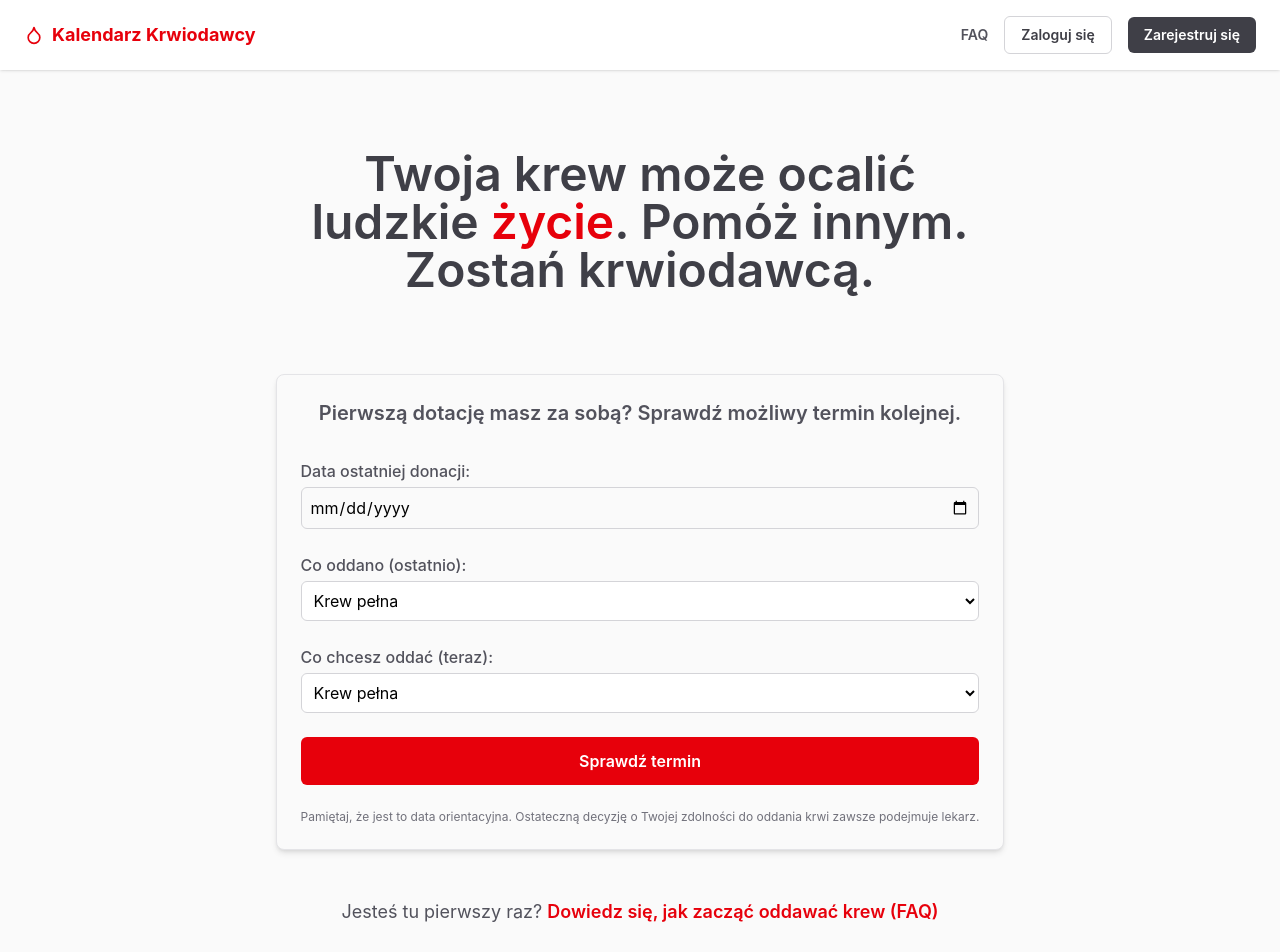
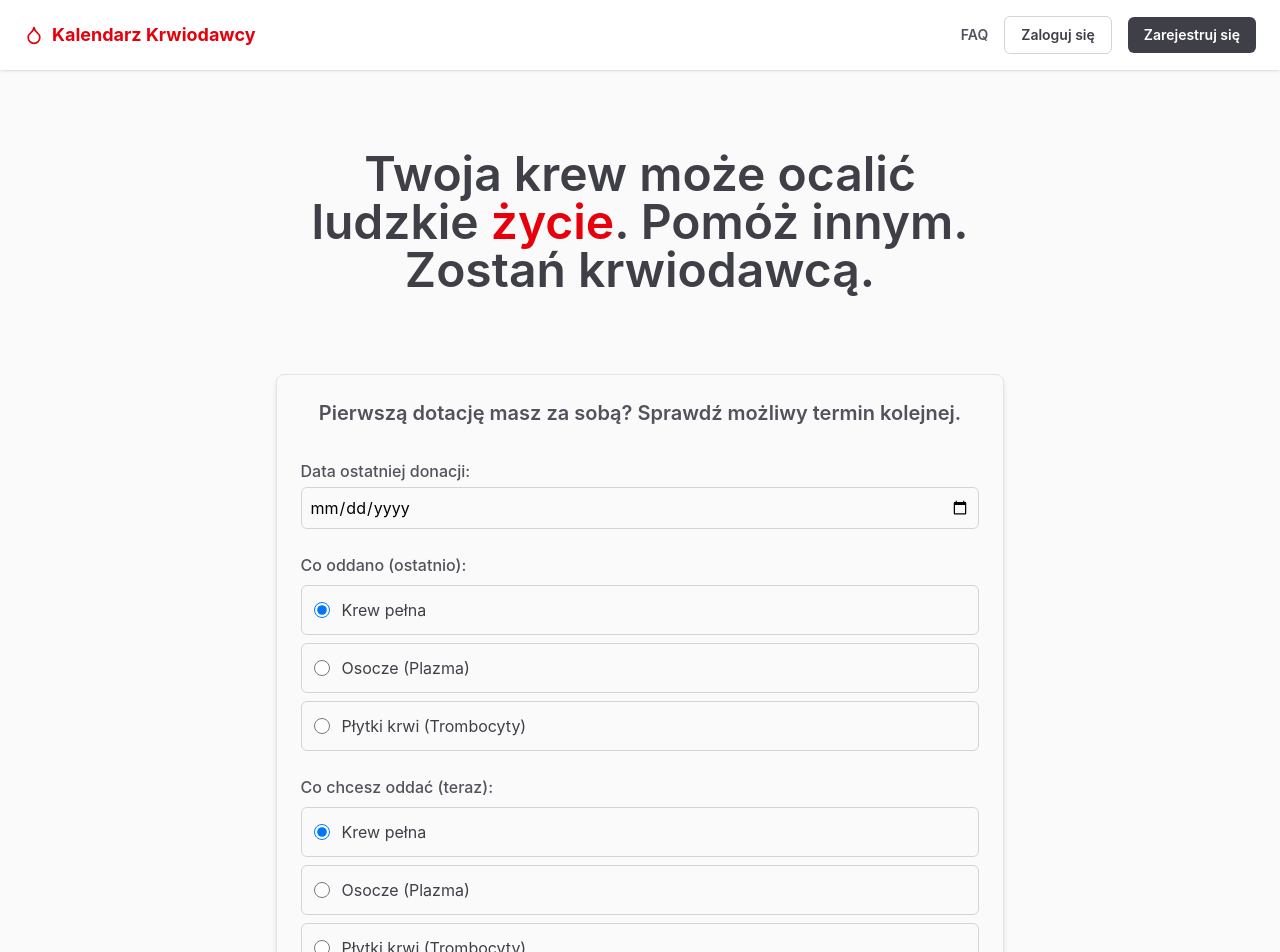
Before and after one commit to JuncProgramming/kalendarz-krwiodawcy, a React (Vite) app: page / in a window 1280 px wide. Shown: the top 952 px of the page. Built offline with nearby package versions, Linux system fonts and the light colour scheme; no server answers.

Commit message:
Change the selection way of the donation types in the donation calculator from selection to radio buttons

```diff
--- a/src/components/DonationCalculator.tsx
+++ b/src/components/DonationCalculator.tsx
@@ -63,37 +63,101 @@ export function DonationCalculator() {
       </div>
 
       <div className="flex flex-col">
-        <label
-          htmlFor="lastDonationType"
-          className="mb-1 font-medium text-zinc-600">
+        <label className="mb-2 font-medium text-zinc-600">
           Co oddano (ostatnio):
         </label>
-        <select
-          id="lastDonationType"
-          value={lastDonationType}
-          onChange={(e) => setLastDonationType(e.target.value as DonationType)}
-          className="p-2 border border-zinc-300 rounded-md bg-white">
-          <option value="krew_pelna">Krew pełna</option>
-          <option value="osocze">Osocze (Plazma)</option>
-          <option value="plytki">Płytki krwi (Trombocyty)</option>
-        </select>
+        <div className="space-y-2">
+          <label className="flex items-center p-3 border border-zinc-300 rounded-md cursor-pointer hover:bg-zinc-50 transition-colors">
+            <input
+              type="radio"
+              name="lastDonationType"
+              value="krew_pelna"
+              checked={lastDonationType === 'krew_pelna'}
+              onChange={(e) =>
+                setLastDonationType(e.target.value as DonationType)
+              }
+              className="w-4 h-4 text-red-600 focus:ring-red-500"
+            />
+            <span className="ml-3 text-zinc-700">Krew pełna</span>
+          </label>
+          <label className="flex items-center p-3 border border-zinc-300 rounded-md cursor-pointer hover:bg-zinc-50 transition-colors">
+            <input
+              type="radio"
+              name="lastDonationType"
+              value="osocze"
+              checked={lastDonationType === 'osocze'}
+              onChange={(e) =>
+                setLastDonationType(e.target.value as DonationType)
+              }
+              className="w-4 h-4 text-red-600 focus:ring-red-500"
+            />
+            <span className="ml-3 text-zinc-700">Osocze (Plazma)</span>
+          </label>
+          <label className="flex items-center p-3 border border-zinc-300 rounded-md cursor-pointer hover:bg-zinc-50 transition-colors">
+            <input
+              type="radio"
+              name="lastDonationType"
+              value="plytki"
+              checked={lastDonationType === 'plytki'}
+              onChange={(e) =>
+                setLastDonationType(e.target.value as DonationType)
+              }
+              className="w-4 h-4 text-red-600 focus:ring-red-500"
+            />
+            <span className="ml-3 text-zinc-700">
+              Płytki krwi (Trombocyty)
+            </span>
+          </label>
+        </div>
       </div>
 
       <div className="flex flex-col">
-        <label
-          htmlFor="nextDonationType"
-          className="mb-1 font-medium text-zinc-600">
+        <label className="mb-2 font-medium text-zinc-600">
           Co chcesz oddać (teraz):
         </label>
-        <select
-          id="nextDonationType"
-          value={nextDonationType}
-          onChange={(e) => setNextDonationType(e.target.value as DonationType)}
-          className="p-2 border border-zinc-300 rounded-md bg-white">
-          <option value="krew_pelna">Krew pełna</option>
-          <option value="osocze">Osocze (Plazma)</option>
-          <option value="plytki">Płytki krwi (Trombocyty)</option>
-        </select>
+        <div className="space-y-2">
+          <label className="flex items-center p-3 border border-zinc-300 rounded-md cursor-pointer hover:bg-zinc-50 transition-colors">
+            <input
+              type="radio"
+              name="nextDonationType"
+              value="krew_pelna"
+              checked={nextDonationType === 'krew_pelna'}
+              onChange={(e) =>
+                setNextDonationType(e.target.value as DonationType)
+              }
+              className="w-4 h-4 text-red-600 focus:ring-red-500"
+            />
+            <span className="ml-3 text-zinc-700">Krew pełna</span>
+          </label>
+          <label className="flex items-center p-3 border border-zinc-300 rounded-md cursor-pointer hover:bg-zinc-50 transition-colors">
+            <input
+              type="radio"
+              name="nextDonationType"
+              value="osocze"
+              checked={nextDonationType === 'osocze'}
+              onChange={(e) =>
+                setNextDonationType(e.target.value as DonationType)
+              }
+              className="w-4 h-4 text-red-600 focus:ring-red-500"
+            />
+            <span className="ml-3 text-zinc-700">Osocze (Plazma)</span>
+          </label>
+          <label className="flex items-center p-3 border border-zinc-300 rounded-md cursor-pointer hover:bg-zinc-50 transition-colors">
+            <input
+              type="radio"
+              name="nextDonationType"
+              value="plytki"
+              checked={nextDonationType === 'plytki'}
+              onChange={(e) =>
+                setNextDonationType(e.target.value as DonationType)
+              }
+              className="w-4 h-4 text-red-600 focus:ring-red-500"
+            />
+            <span className="ml-3 text-zinc-700">
+              Płytki krwi (Trombocyty)
+            </span>
+          </label>
+        </div>
       </div>
 
       <button
```
